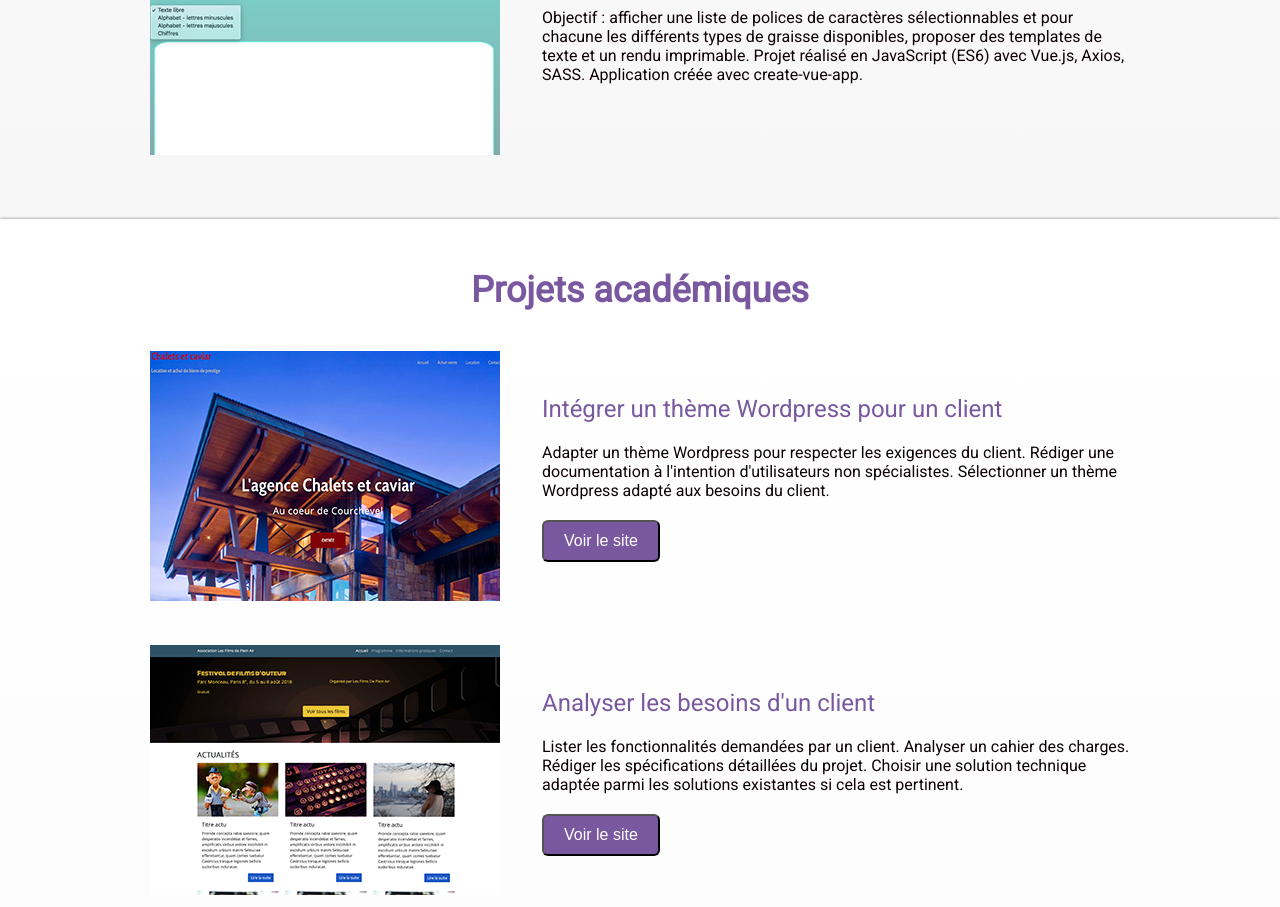
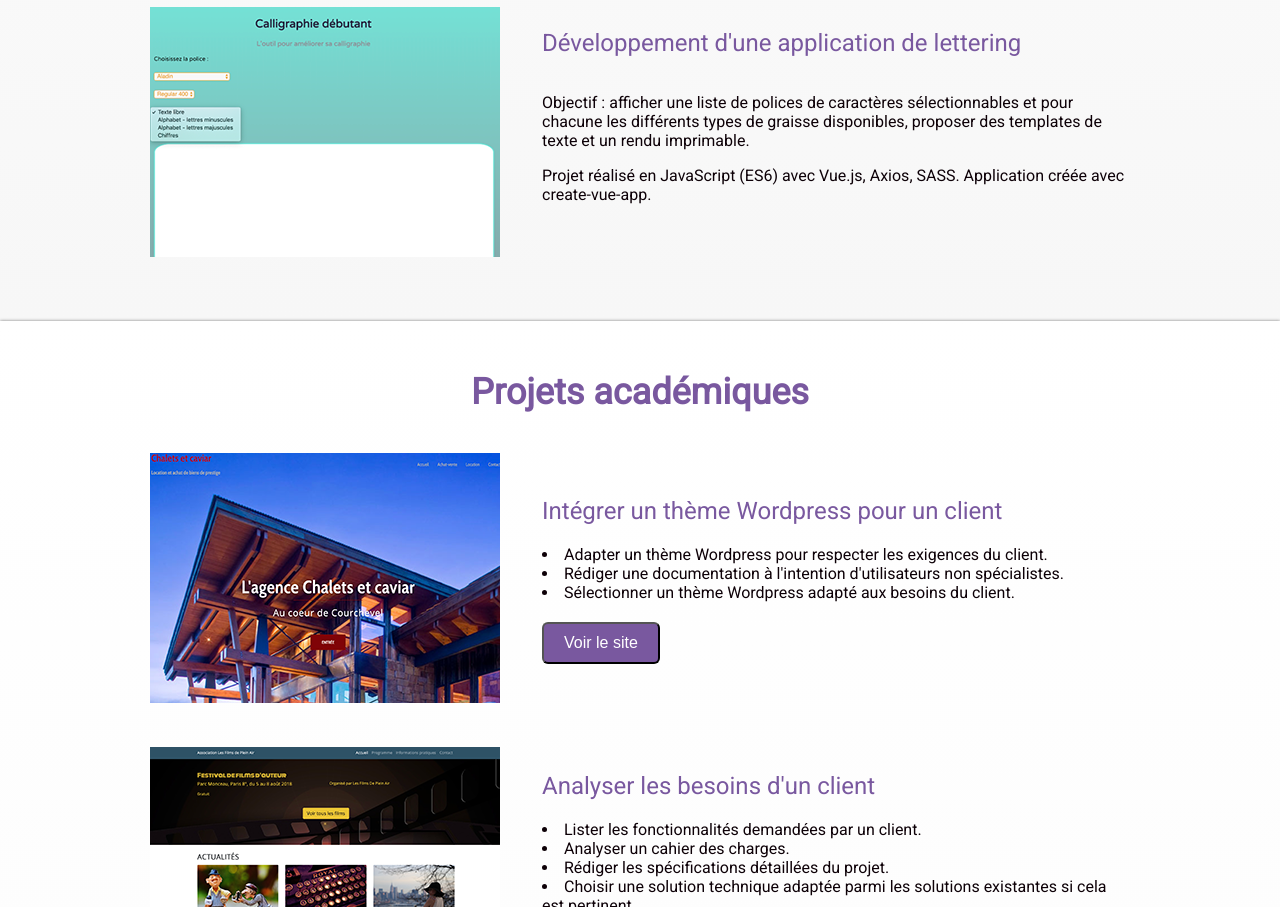
Before and after one commit to Lililalilou/my-portfolio, a React (Create React App) app: page / in a window 1280 px wide. Shown: the part 1893-2800 px from the top of the page. Built offline with nearby package versions, Linux system fonts and the light colour scheme.

Commit message:
Content VS list

```diff
--- a/src/About.js
+++ b/src/About.js
@@ -8,13 +8,14 @@ class About extends Component {
     return (
       <div className="about">
         <div className="about__content">
-          {category.content}
+          {category.content.split('\n').map((value) => (
+            <p>{value}</p>
+          ))}
         </div>
         <div className="about__options">
           {category.labels && category.labels.map(label => (
               <div className="about__label">{label}</div>
           ))}
-
           {category.buttons && category.buttons.map(button => (
               <button className="about__button" src={button.url}>{button.title}</button>
           ))}
--- a/src/Card.js
+++ b/src/Card.js
@@ -18,7 +18,14 @@ class Card extends Component {
           </div>
 
           <div className="card__content">
-            {section.content}
+            {section.content && section.content.split('\n').map((value) => (
+              <p>{value}</p>
+            ))}
+            {section.list && section.list.map(listElement => (
+                    <li>
+                      {listElement}
+                    </li>
+                  ))}
           </div>
 
           <div className="card__options">
@@ -30,12 +37,12 @@ class Card extends Component {
               <div className="card__label">{label}</div>
             ))}
 
-            {section.subsections && section.subsections.map(subsection => (
+            {/* {section.subsections && section.subsections.map(subsection => (
               <div>
                 <div>{subsection.title}</div>
                 <div>{subsection.content}</div>
               </div>
-            ))}
+            ))} */}
           </div>
         </div>
 
--- a/src/SmallCard.js
+++ b/src/SmallCard.js
@@ -20,9 +20,9 @@ class SmallCard extends Component {
                 <div className="smallCard__theme-title">{subsection.title}</div>
                 <ul className="smallCard__theme-content">
                   {/* {subsection.content} */}
-                  {subsection.content.map(contentElement => (
+                  {subsection.list.map(listElement => (
                     <li>
-                      {contentElement}
+                      {listElement}
                     </li>
                   ))}
                 </ul>
--- a/src/SmallCard.scss
+++ b/src/SmallCard.scss
@@ -5,19 +5,19 @@
   display: flex;
 
   &__aside {
-    width: 20%;
+    width: 30%;
   }
 
   &__image {
     img {
-      max-width: 180px;
+      max-width: 250px;
       height: 70px;
     }
   }
 
   &__body {
     color: $color-dark;
-    width: 80%;
+    width: 70%;
   }
 
   &__theme {
--- a/src/data.js
+++ b/src/data.js
@@ -3,7 +3,7 @@ export default {
     {
       type: "about",
       title: "Présentation",
-      content: "Pourquoi une reconversion professionnelle dans le numérique ? Attirée depuis plusieurs années par ce domaine en constante évolution, j'ai envisagé de travailler dans la communication digitale et le marketing numérique. Aujourd'hui, je souhaite m'orienter vers la gestion de projet ou vers un emploi plus technique dans le développement.",
+      content: "Pourquoi une reconversion professionnelle dans le numérique ?\nAttirée depuis plusieurs années par ce domaine en constante évolution, j'ai envisagé de travailler dans la communication digitale et le marketing numérique. Aujourd'hui, je souhaite m'orienter vers la gestion de projet ou vers un emploi plus technique dans le développement.",
       labels: ["Javascript", "React", "Vue.js", "HTML", "CSS", "SCSS", "Wordpress", "Photoshop"],
       buttons: [
         {
@@ -26,7 +26,7 @@ export default {
             src: "./images/fitness.png",
             alt: "Page d'accueil du site de l'association.",
           },
-          content: "Pour l’association sportive Teamfitness (95), l’objectif était de proposer plusieurs conventions sportives (série de plusieurs sessions de cours collectifs) dans l’année, accessibles au plus grand nombre de passionnés et avec des cours/prestations de qualité. La communication autour de chaque événement était essentielle. Il fallait également assurer pour le jour J toute la logistique et l’accueil des participants. Après chaque convention, l'équipe réalisait un feedback, avec remerciements et publications de photos et vidéos. Le nombre de participants n’a jamais cessé de grandir durant les trois ans de cette aventure. Au cours de cette expérience, j’ai acquis la connaissance d'outils comme Photoshop. Ce que j’ai su faire : créer un logo pour l’association, une maquette pour un site, réaliser des flyers, diffuser sur les réseaux sociaux des montages photos/vidéos.",
+          content: "Pour l’association sportive Teamfitness (95), l’objectif était de proposer plusieurs conventions sportives (série de plusieurs sessions de cours collectifs) dans l’année, accessibles au plus grand nombre de passionnés et avec des cours/prestations de qualité. La communication autour de chaque événement était essentielle. Il fallait également assurer pour le jour J toute la logistique et l’accueil des participants. Après chaque convention, l'équipe réalisait un feedback, avec remerciements et publications de photos et vidéos. Le nombre de participants n’a jamais cessé de grandir durant les trois ans de cette aventure. \nAu cours de cette expérience, j’ai acquis la connaissance d'outils comme Photoshop. Ce que j’ai su faire : créer un logo pour l’association, une maquette pour un site, réaliser des flyers, diffuser sur les réseaux sociaux des montages photos/vidéos.",
           labels: ["HTML", "CSS"],
         },
         {
@@ -35,7 +35,7 @@ export default {
             src: "./images/player.png",
             alt: "Capture d'écran du player source (VIP).",
           },
-          content: "Objectif : récupérer les données d'une playlist, les afficher et pouvoir jouer un morceau lorsqu'on clique dessus. Projet réalisé en JavaScript (ES6) avec ReactJS, Webpack, Axios",
+          content: "Objectif : récupérer les données d'une playlist, les afficher et pouvoir jouer un morceau lorsqu'on clique dessus. \nProjet réalisé en JavaScript (ES6) avec ReactJS, Webpack, Axios",
           labels: ["ES6", "Axios", "Webpack"],
         },
         {
@@ -44,7 +44,7 @@ export default {
             src: "./images/puzzle-game.png",
             alt: "Zoom sur la grille du jeu.",
           },
-          content: "Objectif : afficher et mettre à jour une grille d'éléments de couleurs différentes, pouvoir réaliser des combinaisons d'éléments avec des échanges de cases, délimités par des règles simples de jeu et pouvoir comptabiliser des points en fonction des types de combinaisons. Projet réalisé en JavaScript (ES6) avec Vue.js . Application créée avec create-vue-app.",
+          content: "Objectif : afficher et mettre à jour une grille d'éléments de couleurs différentes, pouvoir réaliser des combinaisons d'éléments avec des échanges de cases, délimités par des règles simples de jeu et pouvoir comptabiliser des points en fonction des types de combinaisons. \nProjet réalisé en JavaScript (ES6) avec Vue.js . Application créée avec create-vue-app.",
         },
         {
           title: "Développement d'une application de lettering",
@@ -52,7 +52,7 @@ export default {
             src: "./images/lettering.png",
             alt: "Capture d'écran de l'application.",
           },
-          content: "Objectif : afficher une liste de polices de caractères sélectionnables et pour chacune les différents types de graisse disponibles, proposer des templates de texte et un rendu imprimable. Projet réalisé en JavaScript (ES6) avec Vue.js, Axios, SASS. Application créée avec create-vue-app.",
+          content: "Objectif : afficher une liste de polices de caractères sélectionnables et pour chacune les différents types de graisse disponibles, proposer des templates de texte et un rendu imprimable. \nProjet réalisé en JavaScript (ES6) avec Vue.js, Axios, SASS. Application créée avec create-vue-app.",
         },
       ],
     },
@@ -70,7 +70,11 @@ export default {
             title: "Voir le site",
             url: "nelly-martin.com/chaletsetcaviar",
           },
-          content: "Adapter un thème Wordpress pour respecter les exigences du client. Rédiger une documentation à l'intention d'utilisateurs non spécialistes. Sélectionner un thème Wordpress adapté aux besoins du client.",
+          list: [
+            "Adapter un thème Wordpress pour respecter les exigences du client.",
+            "Rédiger une documentation à l'intention d'utilisateurs non spécialistes.",
+            "Sélectionner un thème Wordpress adapté aux besoins du client.",
+          ],
         },
         {
           title: "Analyser les besoins d'un client",
@@ -82,7 +86,12 @@ export default {
             title: "Voir le site",
             url: "nelly-martin.com/site_lesfilmsdepleinair",
           },
-          content: "Lister les fonctionnalités demandées par un client. Analyser un cahier des charges. Rédiger les spécifications détaillées du projet. Choisir une solution technique adaptée parmi les solutions existantes si cela est pertinent.",
+          list: [
+            "Lister les fonctionnalités demandées par un client.",
+            "Analyser un cahier des charges.",
+            "Rédiger les spécifications détaillées du projet.",
+            "Choisir une solution technique adaptée parmi les solutions existantes si cela est pertinent.",
+          ],
         },
         {
           title: "Concevoir la solution technique d'une application de restauration en ligne",
@@ -90,7 +99,12 @@ export default {
             src: "./images/express-food.png",
             alt: "Exemples de schémas et digrammes réalisés.",
           },
-          content: "Réaliser des schémas UML cohérents et en accord avec les besoins énoncés. Concevoir l’architecture technique d’une application à l’aide de diagrammes UML. Implémenter le schéma de données dans la base. Réaliser un schéma de conception de la base de données de l’application.",
+          list: [
+            "Réaliser des schémas UML cohérents et en accord avec les besoins énoncés.",
+            "Concevoir l’architecture technique d’une application à l’aide de diagrammes UML.",
+            "Implémenter le schéma de données dans la base.",
+            "Réaliser un schéma de conception de la base de données de l’application.",
+          ],
           labels: ["Javascript", "React"],
         },
         {
@@ -99,7 +113,10 @@ export default {
             src: "./images/generateur.png",
             alt: "Partie de code Javascript.",
           },
-          content: "Concevoir un algorithme pour répondre à un cahier des charges. Mettre en oeuvre la syntaxe de JavaScript dans un programme.",
+          list: [
+            "Concevoir un algorithme pour répondre à un cahier des charges.",
+            "Mettre en oeuvre la syntaxe de JavaScript dans un programme.",
+          ],
         },
         {
           title: "Créez un jeu de plateau tour par tour en JS",
@@ -111,7 +128,11 @@ export default {
             title: "Voir la demo",
             url: "nelly-martin.com/jeu_plateau",
           },
-          content: "Concevoir une architecture d'application JavaScript réutilisable. Développer une application JavaScript orientée objet. Mettre en oeuvre la bibliothèque jQuery dans une application web.",
+          list: [
+            "Concevoir une architecture d'application JavaScript réutilisable.",
+            "Développer une application JavaScript orientée objet.",
+            "Mettre en oeuvre la bibliothèque jQuery dans une application web.",
+          ],
         },
         {
           title: "Lancer mon propre site d'avis de restaurants",
@@ -119,7 +140,10 @@ export default {
             src: "./images/app-resto.png",
             alt: "Capture d'écran de l'application.",
           },
-          content: "Développer une application JavaScript complète en respectant un cahier des charges. Utiliser une API externe en JavaScript.",
+          list: [
+            "Développer une application JavaScript complète en respectant un cahier des charges.",
+            "Utiliser une API externe en JavaScript.",
+          ],
         },
         {
           title: "Reprendre et améliorer un projet existant",
@@ -127,7 +151,11 @@ export default {
             src: "./images/app-todo.png",
             alt: "Schéma des classes de l'application TodoList.",
           },
-          content: "Mettre en oeuvre des tests unitaires et fonctionnels dans une application web. Optimiser les performances d'un projet à l'aide des DevTools. Reprendre en main un projet JavaScript existant.",
+          list: [
+            "Mettre en oeuvre des tests unitaires et fonctionnels dans une application web.",
+            "Optimiser les performances d'un projet à l'aide des DevTools.",
+            "Reprendre en main un projet JavaScript existant.",
+          ],
         },
         {
           title: "Construire une veille technologique",
@@ -135,7 +163,10 @@ export default {
             src: "./images/dashboard.png",
             alt: "Capture d'écran de tableau de bord.",
           },
-          content: "Mettre en place un tableau de bord de veille technologique. Sélectionner des sources d’information pertinentes pour un certain ensemble de technologies.",
+          list: [
+            "Mettre en place un tableau de bord de veille technologique.",
+            "Sélectionner des sources d’information pertinentes pour un certain ensemble de technologies.",
+          ],
         },
       ],
     },
@@ -156,11 +187,11 @@ export default {
           subsections: [
             {
               title: "Intégration",
-              content: ["Intégration responsive de maquettes.", ],
+              list: ["Intégration responsive de maquettes.", ],
             },
             {
               title: "Développement Front-end",
-              content: [
+              list: [
                 "Initiation à la ligne de commande et Git.",
                 "Développement d’applications et d’outils javascript.",
                 "Initiation aux frameworks Javascript (React) et CSS (Bootstrap).",
@@ -180,7 +211,7 @@ export default {
           subsections: [
             {
               title: "Marketing numérique",
-              content: [
+              list: [
                 "La publicité display.",
                 "Le marketing par mail.",
                 "Les médias sociaux.",
@@ -191,7 +222,7 @@ export default {
             },
             {
               title: "SEO",
-              content: ["Les moteurs de recherche et le SEO.", ],
+              list: ["Les moteurs de recherche et le SEO.", ],
             },
           ],
         },
@@ -207,7 +238,7 @@ export default {
           subsections: [
             {
               title: "Gestion de projet",
-              content: [
+              list: [
               "Méthodologies en cascade et agile.",
               "Bien cadrer un projet multimédia.",
               "Réaliser un cahier des charges.",
@@ -215,7 +246,7 @@ export default {
             },
             {
               title: "Développement",
-              content: [
+              list: [
                 "Conception de site web avec HTML5 et CSS3, avec PHP et MySQL.",
                 "Les solutions CMS, notamment WordPress.",
                 "Intégration de maquettes.",
@@ -226,7 +257,7 @@ export default {
             },
             {
               title: "Marketing et communication",
-              content: [
+              list: [
                 "Veille informationnelle.",
                 "Référencement naturel.",
               ],
@@ -245,18 +276,18 @@ export default {
           subsections: [
             {
               title: "Général",
-              content: ["Réaliser un cahier des charges.", ],
+              list: ["Réaliser un cahier des charges.", ],
             },
             {
               title: "Apex",
-              content: [
+              list: [
                 "Gestion du code avec Git et GitHub.",
                 "Analyse logicielle avec UML.",
               ],
             },
             {
               title: "Intégration",
-              content: [
+              list: [
                 "Conception de site web avec HTML5 et CSS3, avec PHP et MySQL.",
                 "Les solutions CMS, notamment WordPress.",
                 "Intégration de maquettes.",
```
